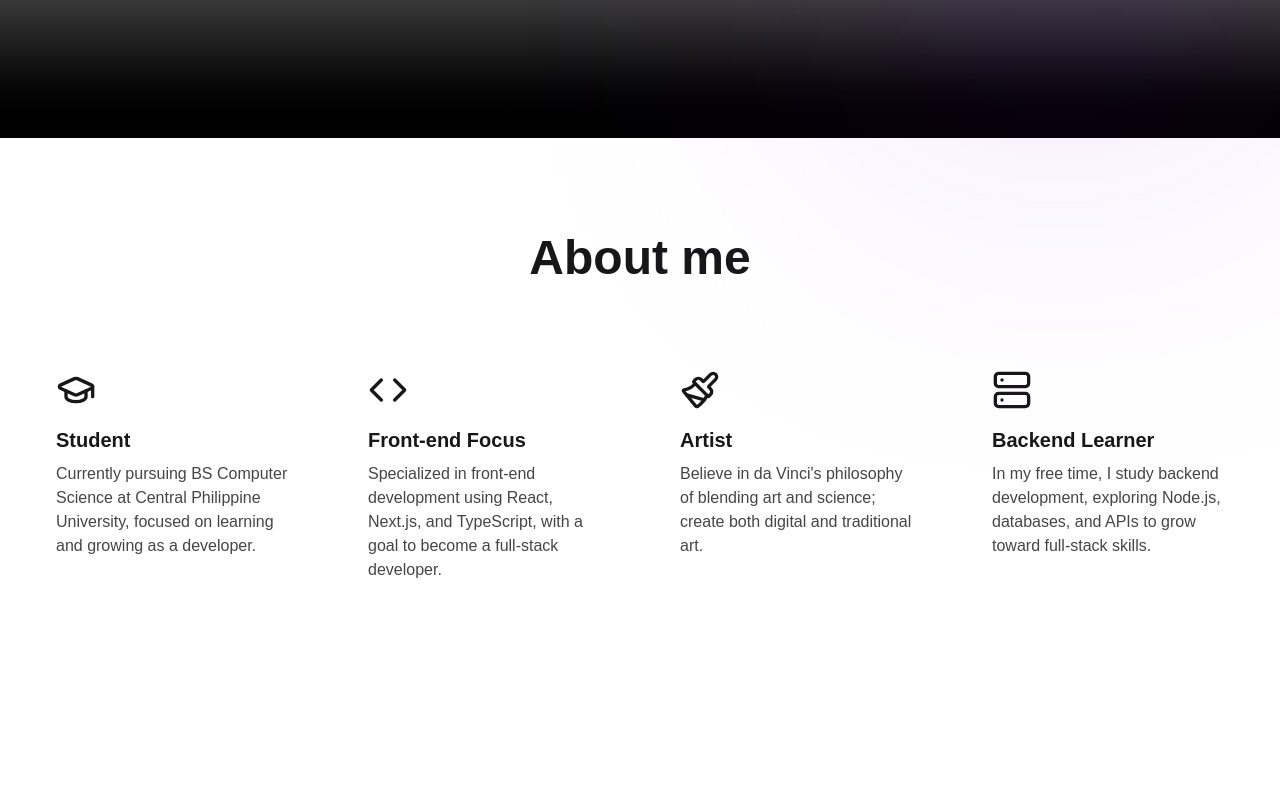
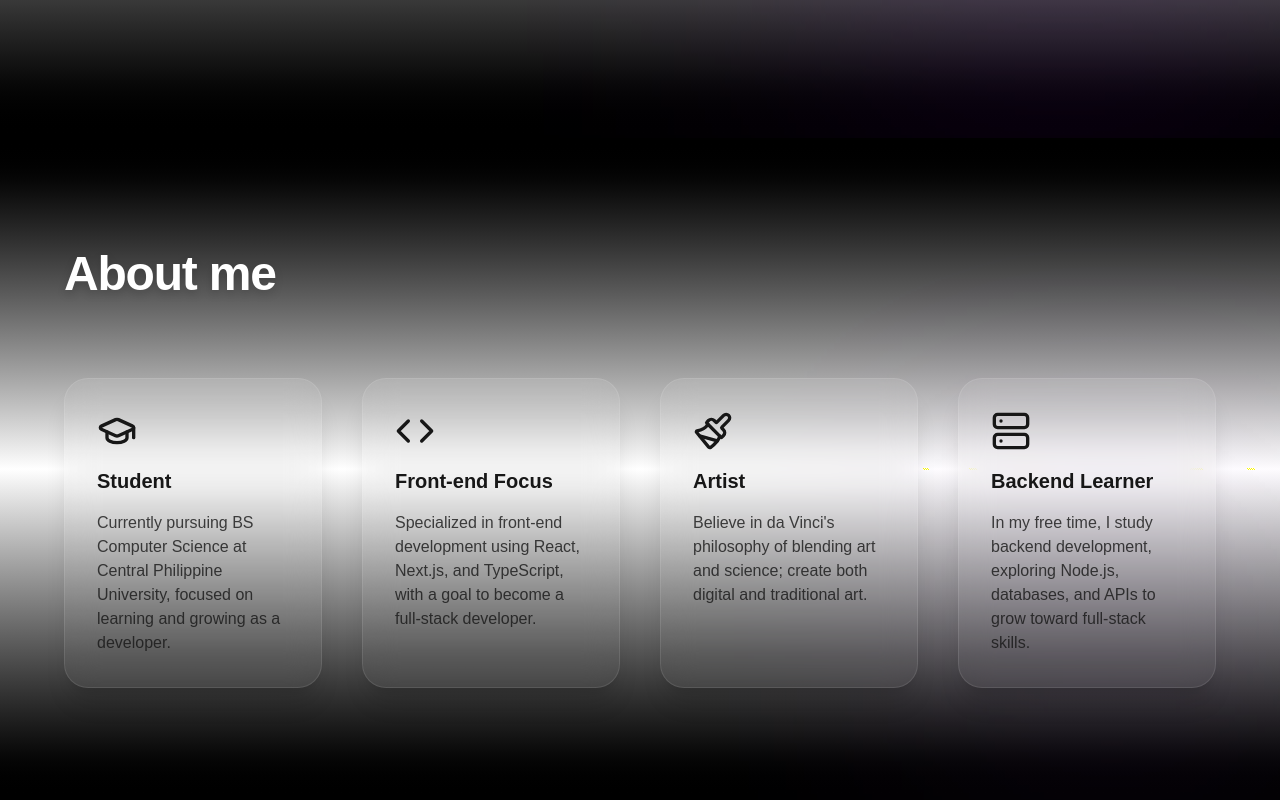
Before and after one commit to aellyxx/aellyxx.dev, a Next.js app: page / in a window 1280 px wide. Shown: the part 662-1462 px from the top of the page. Before the commit the page ends 1364 px from the top, so only its background shows below. Built offline with nearby package versions, Linux system fonts and the light colour scheme.

Commit message:
[update] about section

```diff
--- a/src/components/about-section.tsx
+++ b/src/components/about-section.tsx
@@ -10,24 +10,18 @@ export default function AboutCards() {
       description:
         "Currently pursuing BS Computer Science at Central Philippine University, focused on learning and growing as a developer.",
     },
-
-
     {
       icon: <Code className="w-10 h-10 text-accent" />,
       title: "Front-end Focus",
       description:
         "Specialized in front-end development using React, Next.js, and TypeScript, with a goal to become a full-stack developer.",
     },
-
-
     {
       icon: <Paintbrush className="w-10 h-10 text-accent" />,
       title: "Artist",
       description:
         "Believe in da Vinci's philosophy of blending art and science; create both digital and traditional art.",
     },
-
-
     {
       icon: <Server className="w-10 h-10 text-accent" />,
       title: "Backend Learner",
@@ -36,30 +30,46 @@ export default function AboutCards() {
     },
   ]
 
+  return (
+    <section
+      id="about"
+      className="py-28 px-4 sm:px-6 lg:px-8 bg-gradient-to-b from-black via-background to-black relative"
+    >
 
-
-  return (
-    <section className="py-24 px-4 sm:px-6 lg:px-8 bg-background">
-    <div className="max-w-7xl mx-auto w-full text-center mb-16">
-        <h2 className="text-4xl md:text-5xl font-bold text-foreground mb-4">About me</h2>
+      {/* blobs */}
+      <div className="absolute inset-0 opacity-30 pointer-events-none">
+        <div className="w-64 h-64 bg-accent/40 blur-[140px] absolute top-10 left-0" />
+        <div className="w-64 h-64 bg-purple-500/40 blur-[140px] absolute bottom-10 right-10" />
       </div>
 
+      <div className="max-w-6xl mx-auto relative z-10 text-left mb-20">
+        <h2 className="text-5xl font-extrabold text-white tracking-tight drop-shadow-lg mb-4">
+          About me
+        </h2>
+      </div>
 
+      <div className="max-w-6xl mx-auto relative grid md:grid-cols-2 lg:grid-cols-4 gap-10">
 
-      <div className="max-w-7xl mx-auto w-full grid md:grid-cols-2 lg:grid-cols-4 gap-8">
         {services.map((service, idx) => (
-        <div
+          <div
             key={idx}
-            className="bg-secondary/10 rounded-2xl p-6 flex flex-col items-left text-left justify-start hover:shadow-xl transition-shadow duration-300"
+            className="group p-8 rounded-3xl bg-white/5 backdrop-blur-lg border border-white/10 relative overflow-hidden shadow-xl"
+          >
+            {/* neon hover glow */}
+            <div className="absolute inset-0 opacity-0 group-hover:opacity-100 transition duration-500 bg-accent/20 blur-[60px]" />
 
+            <div className="relative z-10 space-y-4">
+              {service.icon}
+              <h3 className="text-xl font-semibold text-foreground">
+                {service.title}
+              </h3>
+              <p className="text-foreground/80">
+                {service.description}
+              </p>
+            </div>
 
-         >
-            <div className="mb-4">{service.icon}</div>
-            <h3 className="text-xl font-semibold text-foreground mb-2">{service.title}</h3>
-            <p className="text-foreground/80">{service.description}</p>
           </div>
         ))}
-
 
       </div>
     </section>
```
